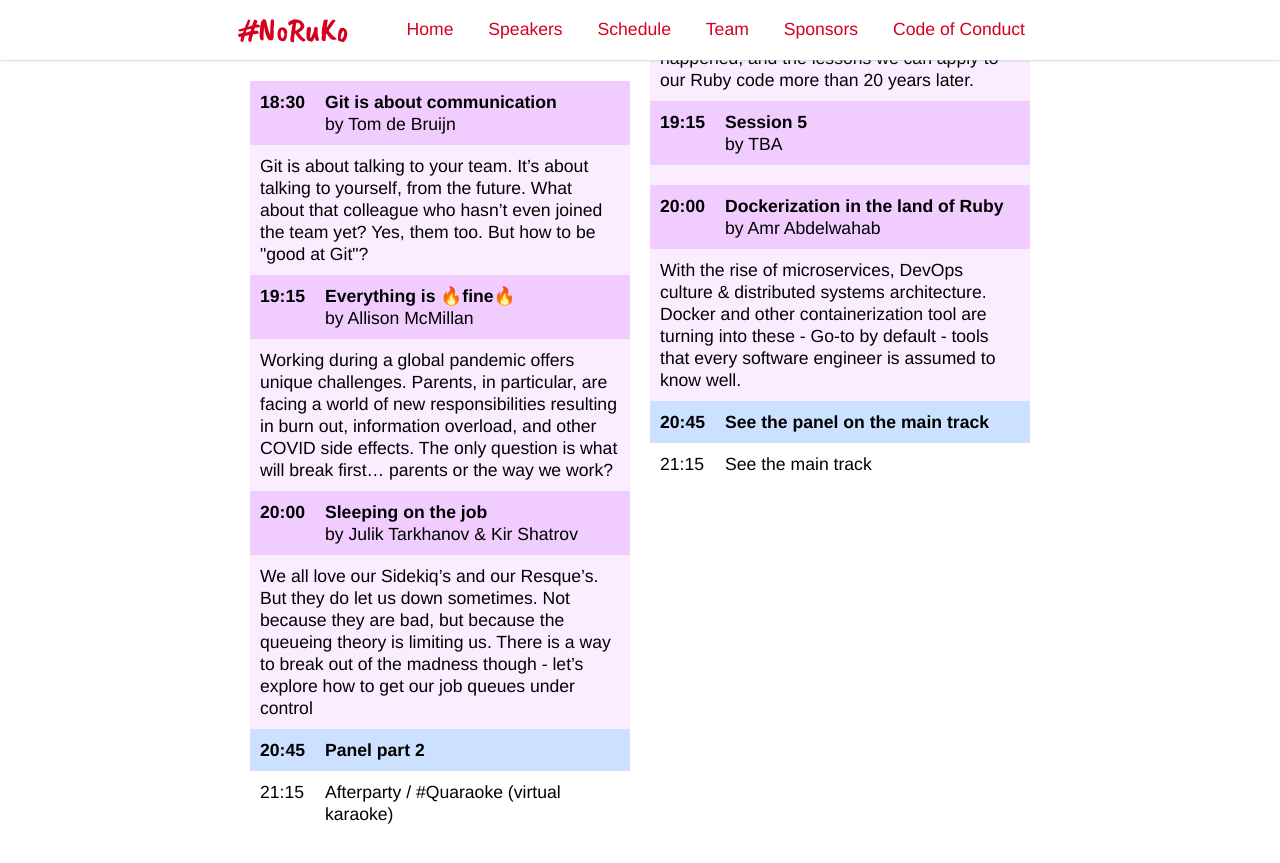
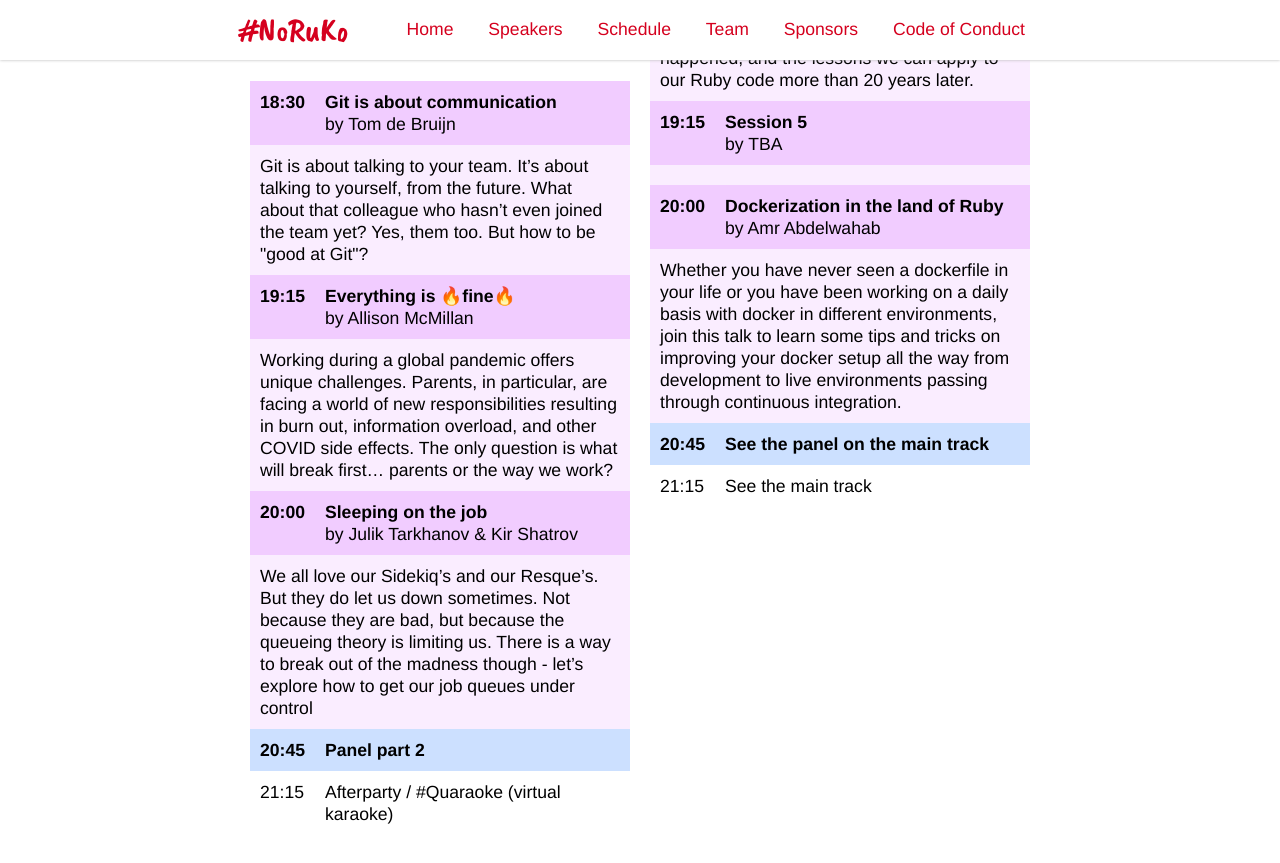
Before and after one commit to rubynl/noruko.org, a Jekyll site: the page built from index.html, in a window 1280 px wide and 900 px high, scrolled down 3335 px. Shown: the top 863 px of the window. Built offline with Jekyll 4.4.1, drawn with Linux system fonts in a browser that asks for light colours.

Commit message:
Rewrite for Amr's talk description (#9)

```diff
--- a/_data/schedule.yml
+++ b/_data/schedule.yml
@@ -85,7 +85,7 @@
   community:
     speaker: "Amr Abdelwahab"
     title: "Dockerization in the land of Ruby"
-    description: "With the rise of microservices, DevOps culture & distributed systems architecture. Docker and other containerization tool are turning into these - Go-to by default - tools that every software engineer is assumed to know well."
+    description: "Whether you have never seen a dockerfile in your life or you have been working on a daily basis with docker in different environments, join this talk to learn some tips and tricks on improving your docker setup all the way from development to live environments passing through continuous integration."
 
 - time: "20:45"
   type: "panel"
```
